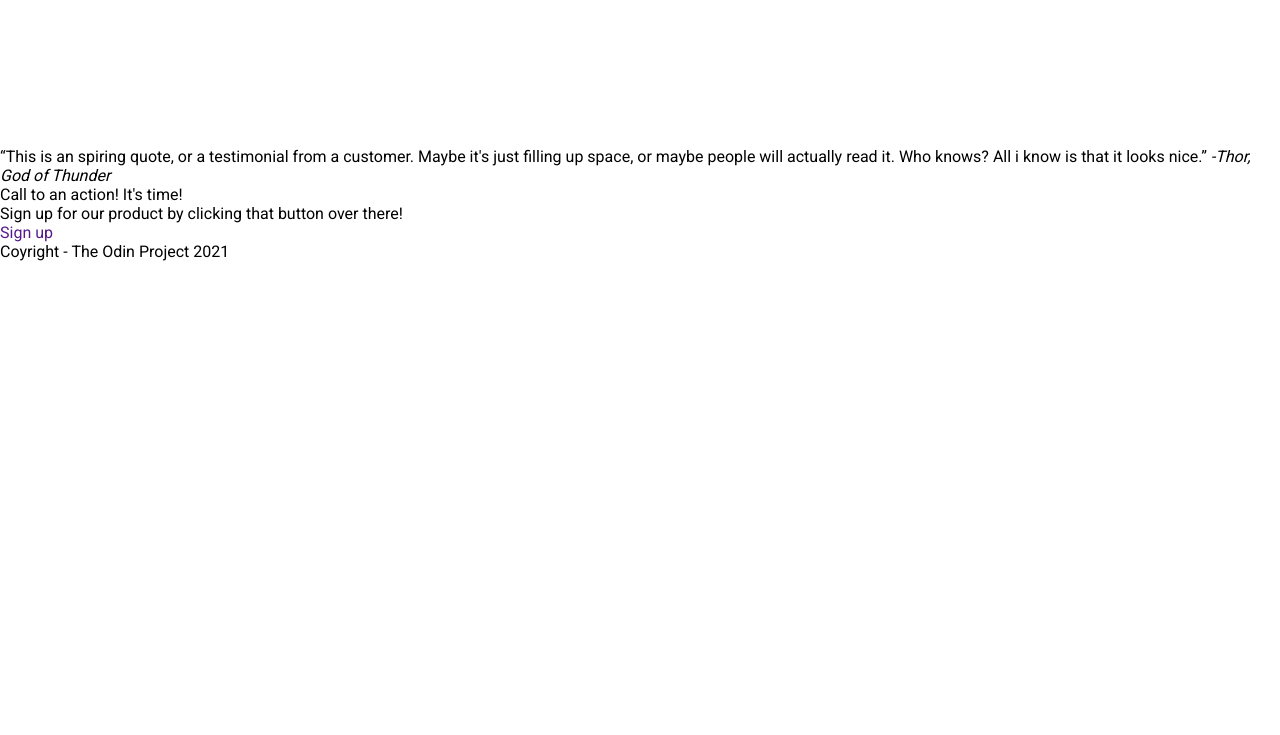
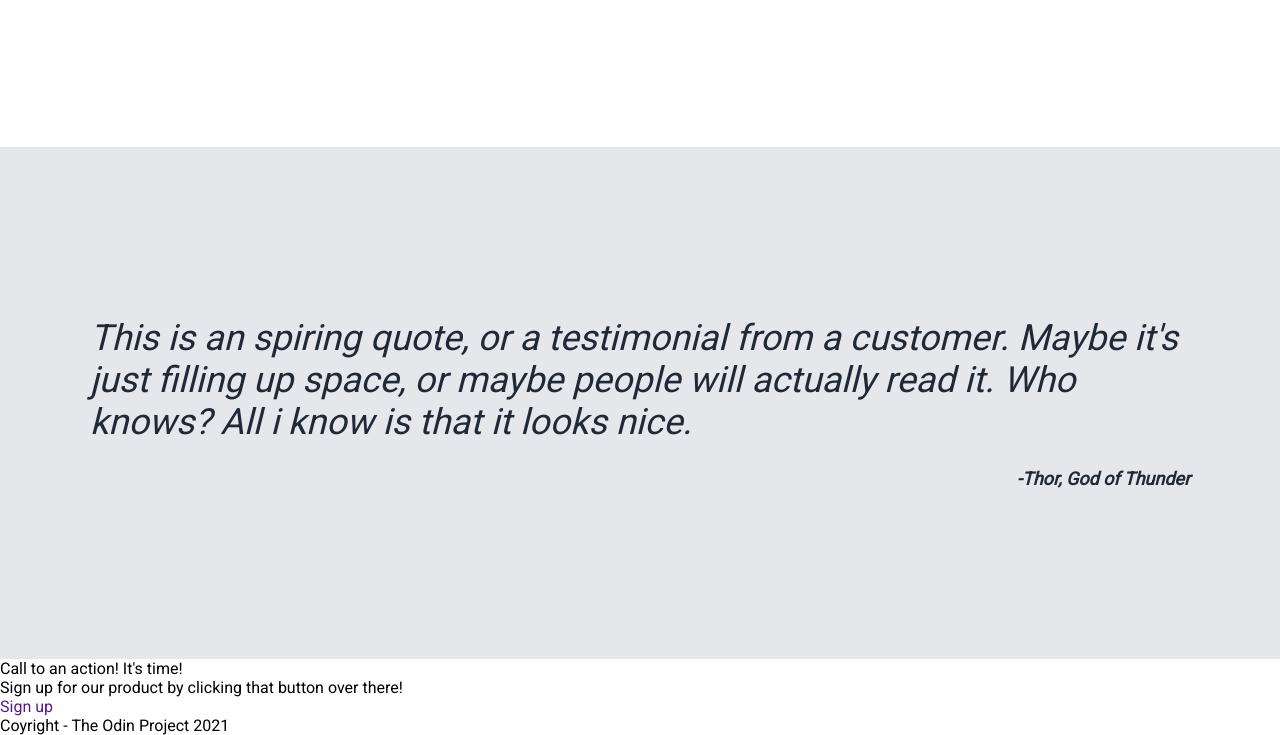
Before and after one commit to betosilvaz/landing-page, a plain HTML site: page index.html in a window 1280 px wide. Shown: the part 1064-1799 px from the top of the page. Before the commit the page ends 1325 px from the top, so only its background shows below. Drawn offline with Linux system fonts and the light colour scheme.

Commit message:
citation section done

```diff
--- a/index.html
+++ b/index.html
@@ -62,8 +62,10 @@
         </div>
     </div>
     <div class="citation">
-        <q>This is an spiring quote, or a testimonial from a customer. Maybe it's just filling up space, or maybe people will actually read it. Who knows? All i know is that it looks nice.</q>
-        <cite>-Thor, God of Thunder</cite>
+        <div>
+            <em>This is an spiring quote, or a testimonial from a customer. Maybe it's just filling up space, or maybe people will actually read it. Who knows? All i know is that it looks nice.</em>
+            <cite>-Thor, God of Thunder</cite>
+        </div>
     </div>
     <div class="signup-section">
         <div>
--- a/style.css
+++ b/style.css
@@ -19,18 +19,15 @@
 a {
     text-decoration: none;
 }
-
 ul {
     list-style-type: none;
 }
-
 .header {
     background-color: #1F2937;
     color: white;
     display: flex;
     justify-content: center;
 }
-
 .menu {
     padding: 15px;
 }
@@ -38,7 +35,6 @@ ul {
     font-size: 24px;
     color: #F9FAF8;
 }
-
 .menu-options li {
     display: inline-block;
     padding: 15px;
@@ -102,6 +98,7 @@ ul {
 .hero-image img {
     max-width: 90%;
     object-fit: cover;
+    border-radius: 7px;
 }
 
 /* ===== INFORMATION SECTION ===== */
@@ -142,3 +139,28 @@ ul {
     display: inline-block;
     text-align: center;
 }
+
+/* ===== CITATION SECTION ===== */
+
+.citation {
+    display: flex;
+    justify-content: center;
+    background-color: #E5E7EB;
+    color: #1F2937;
+    padding: 120px 0;
+}
+.citation > div {
+    display: flex;
+    flex-direction: column;
+    max-width: 1200px;
+    padding: 50px;
+}
+.citation em {
+    font-size: 36px;
+}
+.citation cite {
+    font-size: 18px;
+    font-weight: bold;
+    align-self: end;
+    margin-top: 25px;
+}
```
